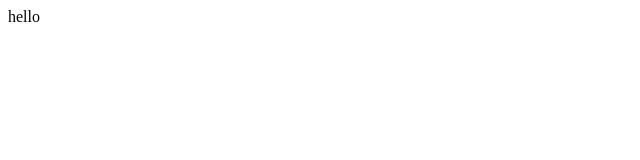
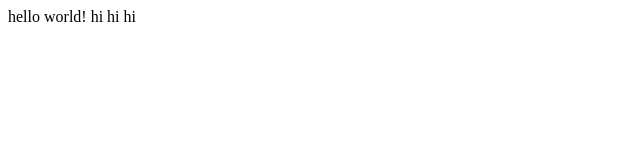
Before and after one commit to vs115/project0, a plain HTML site: page index.html in a window 1280 px wide. Shown: the whole page, without its empty margins (0-640 px from the left). Drawn offline with Linux system fonts and the light colour scheme.

Commit message:
Made a change

```diff
--- a/index.html
+++ b/index.html
@@ -3,6 +3,6 @@
 <head>
 </head>
 <body>
-hello
+hello world! hi hi hi
 </body>
 </html>
```
